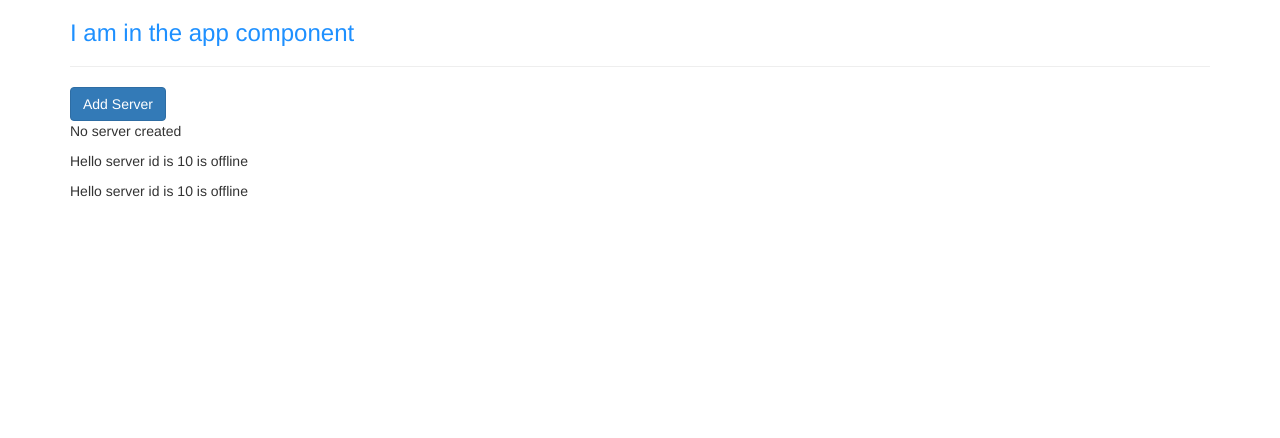
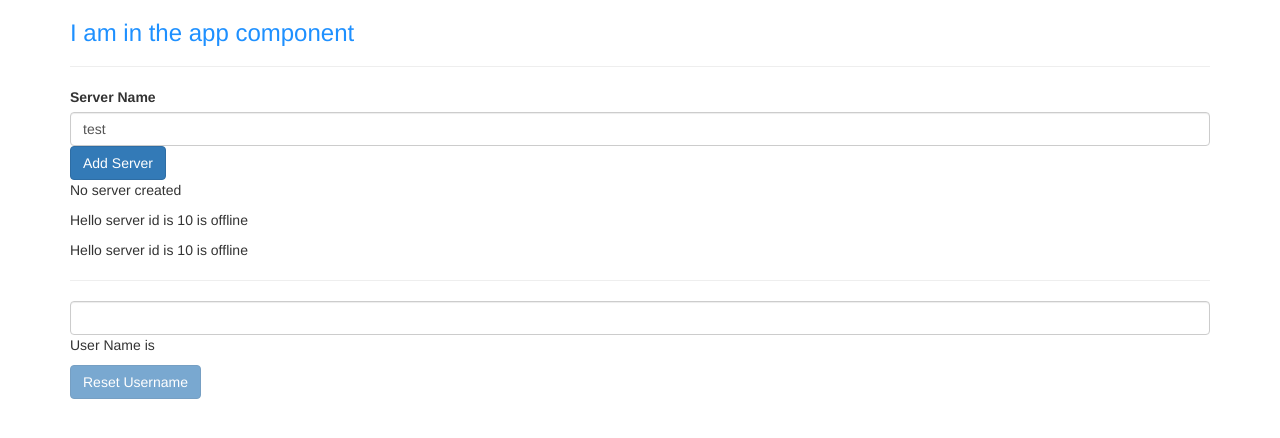
Before and after one commit to banuten/my_first_app, an Angular app in the folder my-first-app/: page / in a window 1280 px wide. Shown: the top 438 px of the page. Built offline with nearby package versions, Linux system fonts and the light colour scheme.

Commit message:
basics 34

```diff
--- a/my-first-app/src/app/servers/servers.component.html
+++ b/my-first-app/src/app/servers/servers.component.html
@@ -1,3 +1,7 @@
+<label for="">Server Name</label>
+<!-- <input type="text" class="form-control" (input)="onUpdateServerName($event)" /> -->
+<input type="text" class="form-control" [(ngModel)]="serverName" />
+
 <button
   class="btn btn-primary"
   [disabled]="!allowNewServer"
@@ -8,3 +12,16 @@
 <p>{{ serverCreationStatus }}</p>
 <app-server></app-server>
 <app-server></app-server>
+
+<hr />
+
+<input type="text" class="form-control" [(ngModel)]="userName" />
+<p>User Name is {{ userName }}</p>
+
+<button
+  class="btn btn-primary"
+  [disabled]="hasProvidedUserName()"
+  (click)="resetUserName()"
+>
+  Reset Username
+</button>
--- a/my-first-app/src/app/servers/servers.component.ts
+++ b/my-first-app/src/app/servers/servers.component.ts
@@ -8,6 +8,8 @@ import { Component, OnInit } from '@angular/core';
 export class ServersComponent implements OnInit {
   allowNewServer = false;
   serverCreationStatus = 'No server created';
+  serverName = 'test';
+  userName = '';
 
   constructor() {
     setTimeout(() => {
@@ -18,6 +20,18 @@ export class ServersComponent implements OnInit {
   ngOnInit(): void {}
 
   onCreateServer() {
-    this.serverCreationStatus = 'Server created';
+    this.serverCreationStatus = 'Server created ' + this.serverName;
+  }
+
+  onUpdateServerName(event: any) {
+    this.serverName = (<HTMLInputElement>event.target).value;
+  }
+
+  hasProvidedUserName() {
+    return this.userName === '' ? true : false;
+  }
+
+  resetUserName() {
+    this.userName = '';
   }
 }
```
Also changed, not shown: my-first-app/src/app/app.module.ts (+4 -11 lines).
